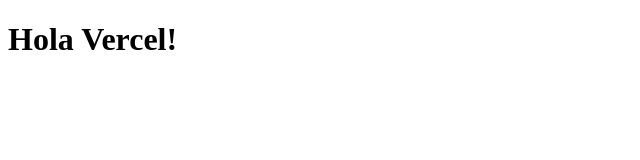
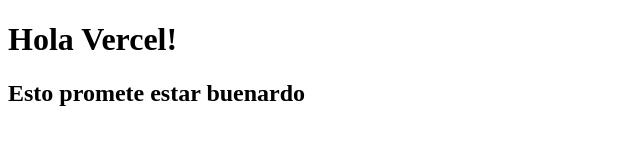
Before and after one commit to thiagoSalaberry/vercel-first-test, a plain HTML site: page public/index.html in a window 1280 px wide. Shown: the whole page, without its empty margins (0-640 px from the left). Drawn offline with Linux system fonts and the light colour scheme.

Commit message:
segundo commit

```diff
--- a/public/index.html
+++ b/public/index.html
@@ -8,5 +8,6 @@
 </head>
 <body>
     <h1>Hola Vercel!</h1>
+    <h2>Esto promete estar buenardo</h2>
 </body>
 </html>
```
